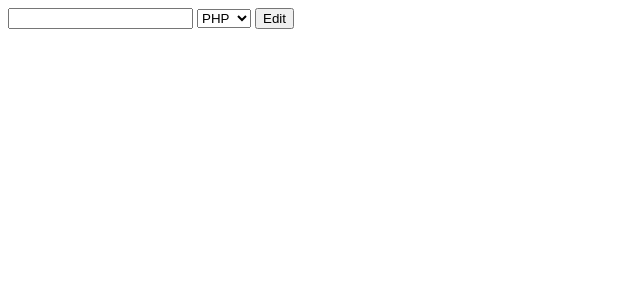
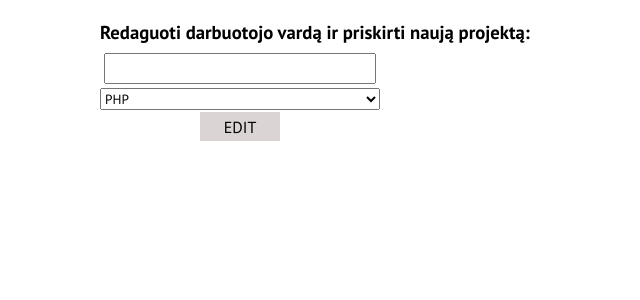
Before and after one commit to anorv/CRUD-app, a PHP site: page /edit.php in a window 1280 px wide. Shown: the top 300 px of the page, without its empty margins (0-640 px from the left). Run offline with PHP 8.4, Linux system fonts and the light colour scheme; data comes from the database, SQL or seed files in the repository; data that the repository does not hold is empty.

Commit message:
CRUD-app

```diff
--- a/create.php
+++ b/create.php
@@ -1,5 +1,5 @@
 <?php
-// update darbuotoja
+// create darbuotoja
 $id=0;
 $name=$_POST['name'];
 
@@ -22,7 +22,7 @@ if (isset($_POST['submit'])) {
     header("Location: " . strtok($_SERVER["REQUEST_URI"], '?'));
     die();
 }
-// update projektai
+// create projektai
 
 $project = $_POST['project'];
 
--- a/edit.php
+++ b/edit.php
@@ -17,9 +17,9 @@ if (!$conn) {
 <head>
     <meta charset="UTF-8">
     <meta name="viewport" content="width=device-width, initial-scale=1.0">
-    <title>Document</title>
+    <link rel="stylesheet" href="style.css">
+    <title>Edit</title>
 </head>
-
 <body>
 
 <?php
@@ -30,9 +30,8 @@ if (!$conn) {
     $sql = "SELECT * FROM darbuotojai
     WHERE id='$id'";
 
-        $query = mysqli_query($conn, $sql); // select query
-
-        $row = mysqli_fetch_array($query); // fetch data
+    $query = mysqli_query($conn, $sql);
+    $row = mysqli_fetch_array($query);
 
         if (isset($_POST['editBtn'])) {
 
@@ -49,7 +48,8 @@ WHERE id='$id'");
     }
 
 ?>
-    <form class="modal_form" action="" method="POST" id="create">
+ <h3> Redaguoti darbuotojo vardą ir priskirti naują projektą:</h3>
+ <form class="form" action="" method="POST" id="create">
     <input type="text" name="darbuotojai" value="<?php echo $row['name'] ?>">
     <select id="project_id" name="project_id">
         <?php
@@ -57,6 +57,7 @@ WHERE id='$id'");
          FROM projektai";
 
         $result = mysqli_query($conn, $sql);
+
         if (mysqli_num_rows($result) > 0) {
         while ($row = mysqli_fetch_assoc($result)) {
         ?>
@@ -65,8 +66,7 @@ WHERE id='$id'");
                 }
             } ?>
     </select>
-        <input type="submit" name="editBtn" value="Edit">
+    <input  class="btn edit" type="submit" name="editBtn" value="EDIT">
  </form>
 </body>
-
 </html>
--- /dev/null
+++ b/style.css
@@ -0,0 +1,48 @@
+@import url('https://fonts.googleapis.com/css2?family=PT+Sans:wght@400;700&display=swap');
+*{
+    box-sizing: border-box;
+    margin: 0;
+    padding: 0;
+    font-family: 'PT Sans', sans-serif;
+
+}
+
+body{
+    padding: 20px 100px;
+    justify-content:center ;
+}
+
+.btn{
+    background-color: rgb(219, 212, 212);
+    color: rgb(0, 0, 0);
+}
+
+.text{
+    padding: 10px;
+}
+
+input {
+    padding: 4.5px;
+}
+
+.edit{
+    font-size: 1rem;
+    /* padding: 6px 30px; */
+    /* border-radius: 20px; */
+    border: none;
+    margin: 2px 100px;
+}
+
+.form {
+    display: flex;
+
+    flex-direction: column;
+    margin: 0 800px 0 0;
+}
+
+h3 {
+    margin-bottom: 5px;
+}
+input{
+    margin: 4px;
+}
```
Also changed, not shown: Dump20210112.sql (renamed from Dump20210111.sql, +5 -5 lines), editp.php (+7 -7 lines), index.php (+6 -9 lines), projektai.php (+5 -5 lines). Lines whose indentation alone changed are shown as unchanged.
